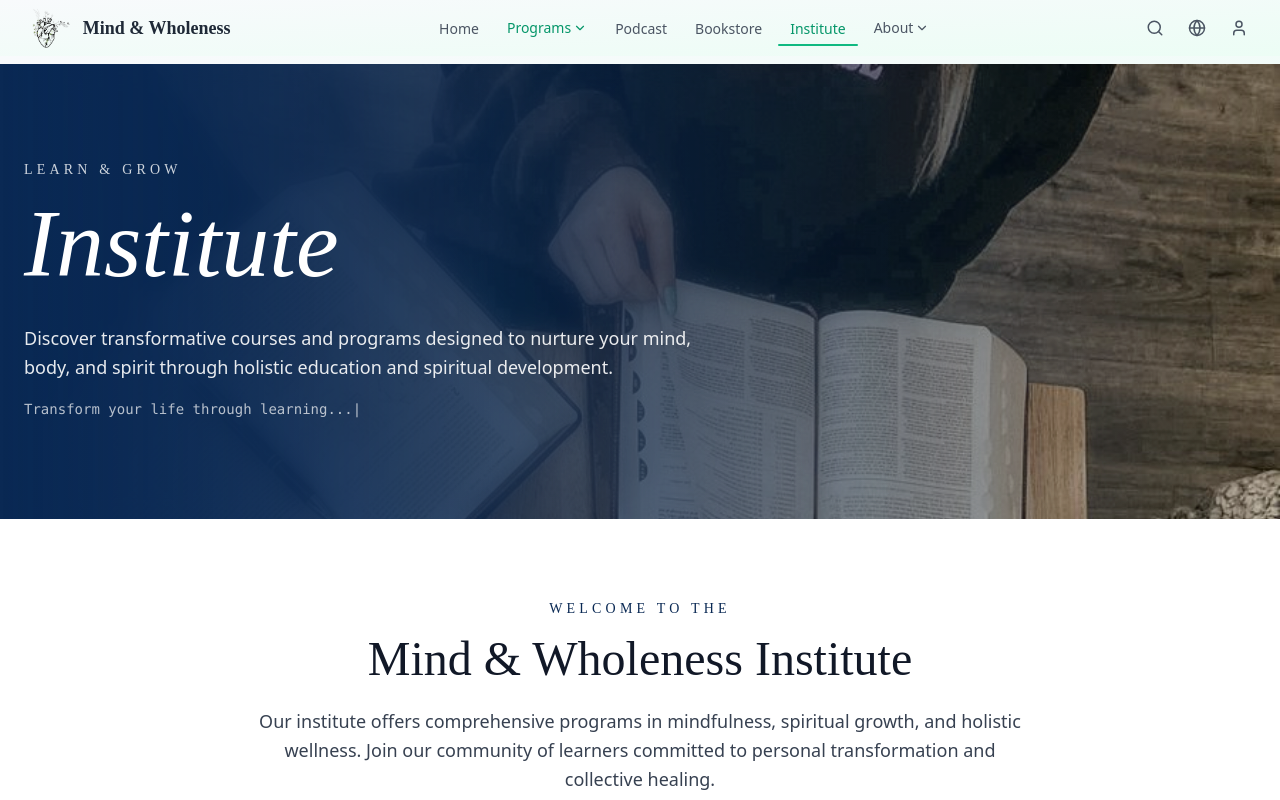
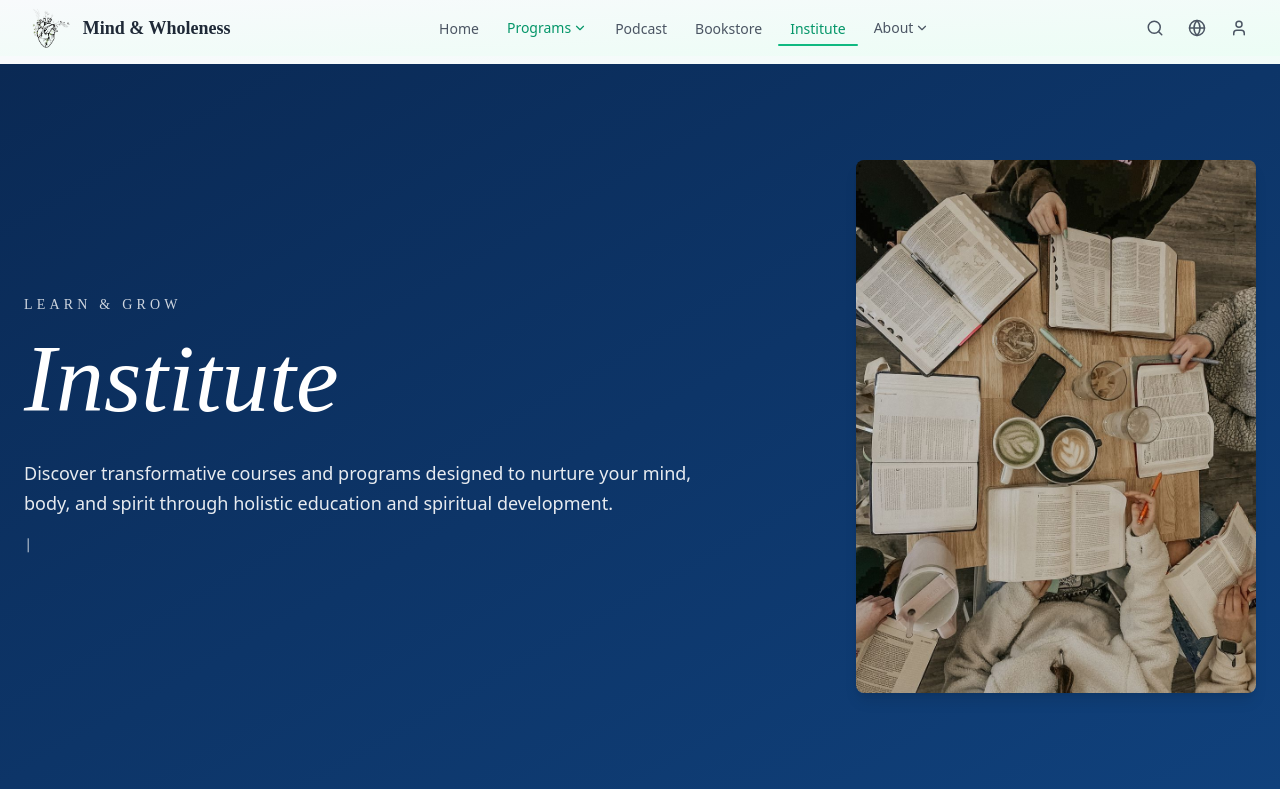
Before and after one commit to eldoJr/mind-and-wholeness, a React (Vite) app: page /programs/institute in a window 1280 px wide. Shown: the top 800 px of the page. Built offline with nearby package versions, Linux system fonts and the light colour scheme.

Commit message:
Update background styles and improve text description in various components

```diff
--- a/src/components/sections/bookstore/BookStore.tsx
+++ b/src/components/sections/bookstore/BookStore.tsx
@@ -79,15 +79,7 @@
         transition={{ duration: 0.6 }}
       >
         {/* Header */}
-        <div className="relative bg-gradient-to-br from-amber-400 via-yellow-500 to-amber-600 py-32 px-6 overflow-hidden">
-          {/* Background Image */}
-          <div
-            className="absolute inset-0 bg-cover bg-center opacity-20"
-            style={{
-              backgroundImage: `url(${image})`,
-              filter: 'blur(8px)'
-            }}
-          />
+        <div className="relative bg-gradient-to-br from-amber-400 via-yellow-500 to-amber-600 py-32 px-6">
           <motion.div
             initial={{ y: -20, opacity: 0 }}
             animate={{ y: 0, opacity: 1 }}
--- a/src/components/sections/institute/Institute.tsx
+++ b/src/components/sections/institute/Institute.tsx
@@ -37,12 +37,11 @@
       animate={{ opacity: 1 }}
       transition={{ duration: 0.6 }}
     >
-      <div className="relative py-20 md:py-24 px-6 overflow-hidden">
-        <div className="absolute inset-0 bg-cover bg-top" style={{ backgroundImage: `url(${instituteImg})` }} />
-        <div className="absolute inset-0 bg-gradient-to-r from-[#0a2954] to-transparent" />
-        <div className="absolute inset-0 bg-gradient-to-r from-[#0a2954] to-transparent backdrop-blur-md" style={{ maskImage: 'linear-gradient(to right, black, transparent)' }} />
-        <div className="max-w-7xl mx-auto relative z-10">
+      <div className="relative py-20 md:py-24 px-6 bg-gradient-to-br from-[#0a2954] via-[#0d3568] to-[#10417c]">
+        <div className="max-w-7xl mx-auto">
+          <div className="flex flex-col md:flex-row items-center gap-8">
             <motion.div
+              className="w-full md:w-2/3"
               initial={{ y: -20, opacity: 0 }}
               animate={{ y: 0, opacity: 1 }}
               transition={{ delay: 0.2 }}
@@ -60,6 +59,10 @@
                 {typedText}<span className="animate-pulse">|</span>
               </p>
             </motion.div>
+            <div className="w-full md:w-1/3">
+              <img src={instituteImg} alt="Institute" className="w-full h-auto rounded-lg shadow-lg" />
+            </div>
+          </div>
         </div>
       </div>
 
--- a/src/components/sections/programs/articles/ArticlesSection.tsx
+++ b/src/components/sections/programs/articles/ArticlesSection.tsx
@@ -13,14 +13,6 @@
     >
       {/* Header */}
       <div className="relative bg-gradient-to-br from-emerald-600 via-emerald-700 to-emerald-800 py-32 px-6 overflow-hidden">
-        {/* Background Image */}
-        <div
-          className="absolute inset-0 bg-cover bg-center opacity-20"
-          style={{
-            backgroundImage: `url(${image})`,
-            filter: 'blur(8px)'
-          }}
-        />
         <motion.div
           initial={{ y: -20, opacity: 0 }}
           animate={{ y: 0, opacity: 1 }}
--- a/src/components/sections/programs/podcasts/Podcasts.tsx
+++ b/src/components/sections/programs/podcasts/Podcasts.tsx
@@ -5,7 +5,7 @@
 import PodcastSeries from './Series';
 import PodcastFacts from './PodcastFacts';
 import { SubscribeForm } from '../../../ui';
-import podcastImg from './../../../../assets/images/pod.jpg'
+import podcastImg from './../../../../assets/images/Pod.jpg';
 interface PodcastsProps {
   className?: string;
 }
@@ -43,12 +43,11 @@
       animate={{ opacity: 1 }}
       transition={{ duration: 0.6 }}
     >
-      <div className="relative py-20 md:py-24 px-6 overflow-hidden">
-        <div className="absolute inset-0 bg-cover bg-center" style={{ backgroundImage: `url(${podcastImg})` }} />
-        <div className="absolute inset-0 bg-gradient-to-r from-[#360d19] to-transparent" />
-        <div className="absolute inset-0 bg-gradient-to-r from-[#360d19] to-transparent backdrop-blur-md" style={{ maskImage: 'linear-gradient(to right, black, transparent)' }} />
-        <div className="max-w-7xl mx-auto relative z-10">
+      <div className="relative py-20 md:py-24 px-6 bg-gradient-to-br from-[#360d19] via-[#4a1523] to-[#651d31]">
+        <div className="max-w-7xl mx-auto">
+          <div className="flex flex-col md:flex-row items-center gap-8">
             <motion.div
+              className="w-full md:w-2/3"
               initial={{ y: -20, opacity: 0 }}
               animate={{ y: 0, opacity: 1 }}
               transition={{ delay: 0.2 }}
@@ -66,6 +65,10 @@
                 {typedText}<span className="animate-pulse">|</span>
               </p>
             </motion.div>
+            <div className="w-full md:w-1/3">
+              <img src={podcastImg} alt="Podcast" className="w-full h-auto rounded-lg shadow-lg" />
+            </div>
+          </div>
         </div>
       </div>
 
--- a/src/utils/translations.ts
+++ b/src/utils/translations.ts
@@ -28,7 +28,7 @@
       brokenness: 'Brokenness',
       to: 'To',
       wholeness: 'Wholeness',
-      description: 'Discover your divine blueprint through transformative programs integrating mind, body and spirit.',
+      description: 'To cultivate a global movement of transformed minds, where individuals embrace their true identity, live with purpose, and contribute to building thriving, harmonious communities.',
       beginJourney: 'Begin Your Journey',
       watchStories: 'Watch Stories'
     },
```
Lines whose indentation alone changed are shown as unchanged.
